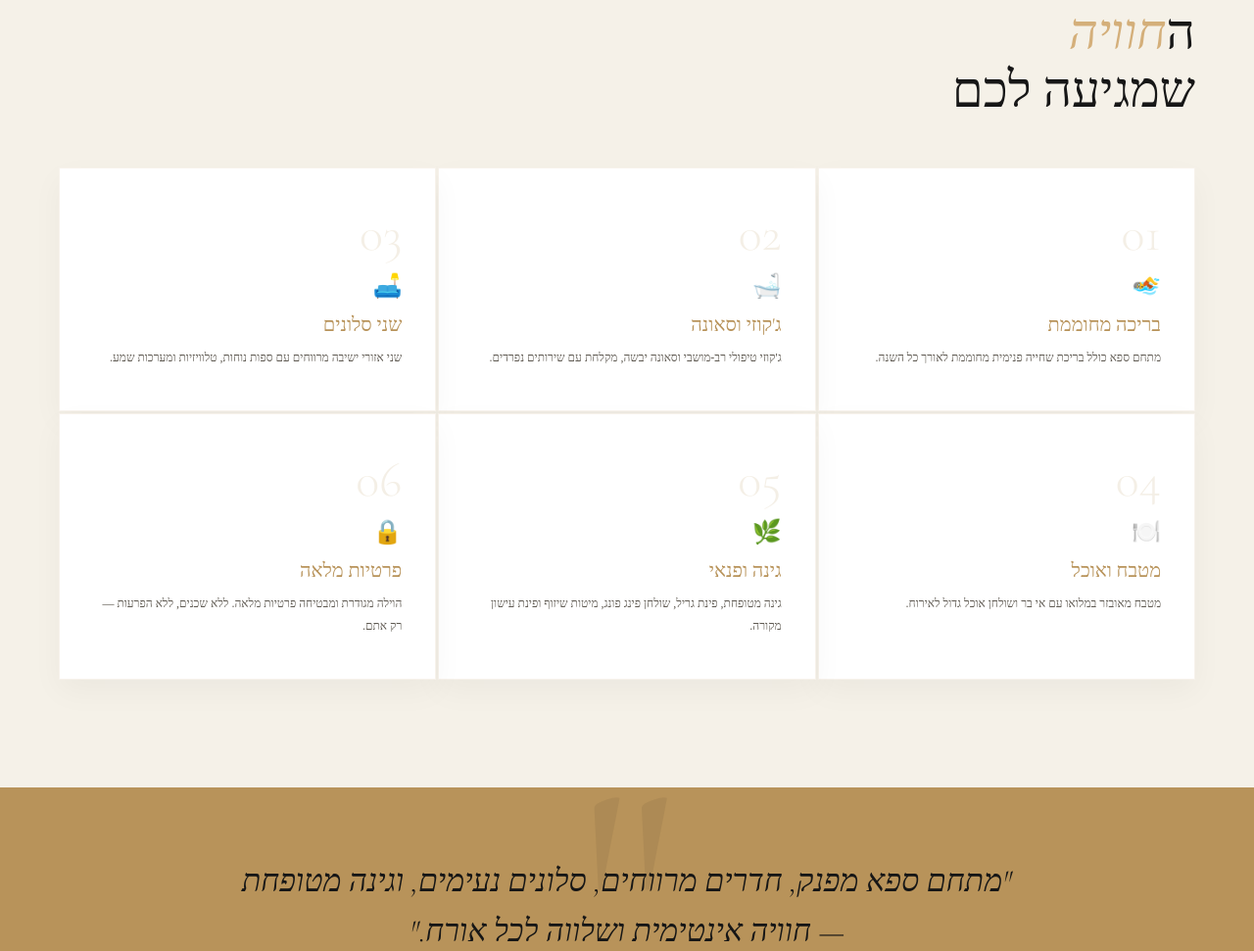
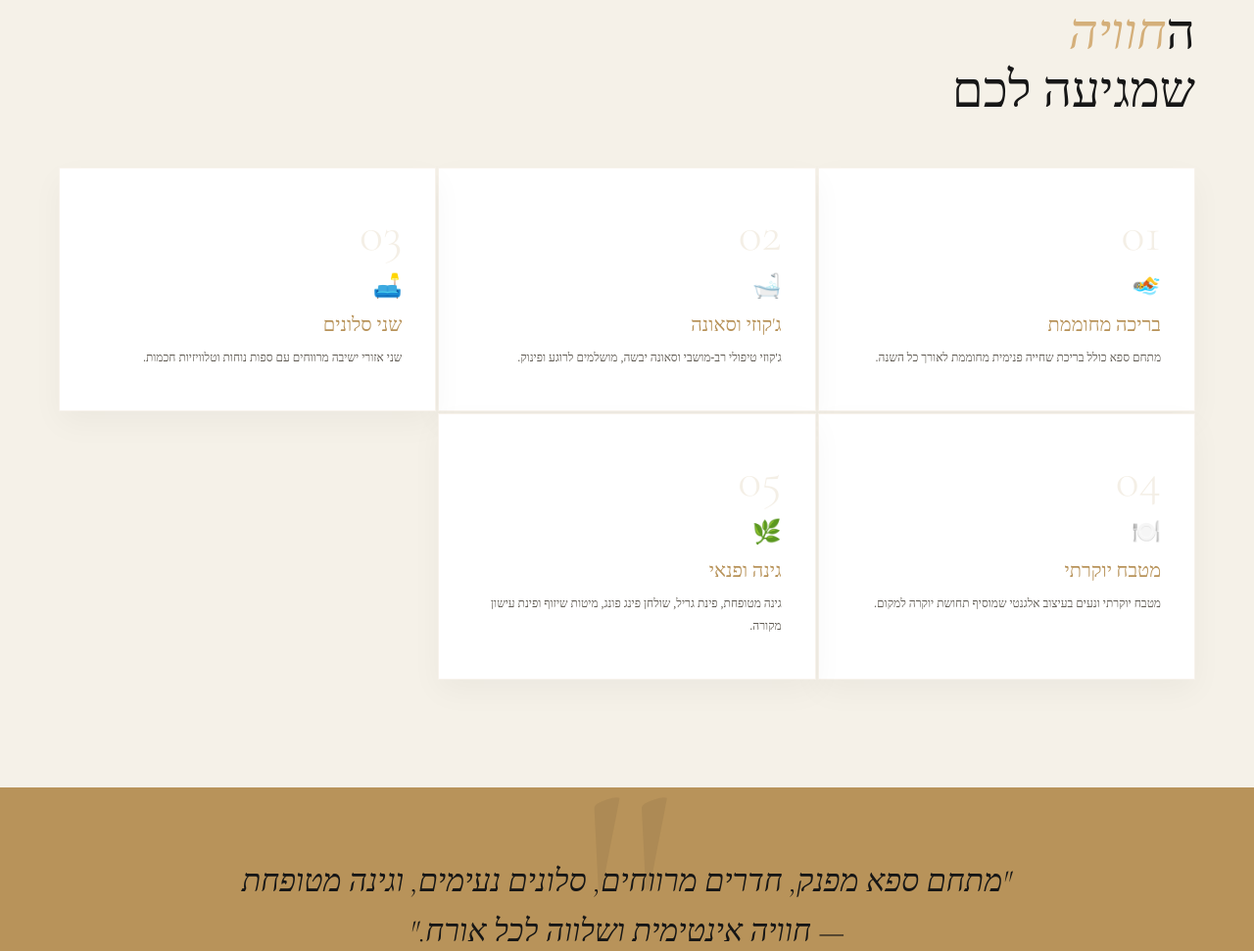
Before and after one commit to danielvillaandspa/Mona_Daniels_Vila, a plain HTML site: page index.html in a window 1280 px wide. Shown: the part 4853-5824 px from the top of the page at 98% size. Drawn offline with nearby package versions, Linux system fonts and the light colour scheme; a web font is replaced by a local one.

Commit message:
Update index.html

```diff
--- a/index.html
+++ b/index.html
@@ -52,7 +52,6 @@
       z-index:9990;
     }
 
-    /* LANG SWITCHER */
     .lsw{
       position:fixed;
       top:18px;
@@ -86,7 +85,6 @@
     }
     .lbtn:hover:not(.active){color:var(--gold2)}
 
-    /* WHATSAPP */
     .wa{
       position:fixed;
       bottom:22px;
@@ -116,7 +114,6 @@
     .wa svg{width:22px;height:22px;flex-shrink:0}
     .wa-t{font-size:11px;font-weight:500;white-space:nowrap}
 
-    /* NAV */
     nav{
       position:fixed;
       top:0;
@@ -197,7 +194,6 @@
     }
     .ncta::after{display:none !important}
 
-    /* HERO */
     .hero{
       min-height:100svh;
       position:relative;
@@ -312,14 +308,12 @@
       color:var(--gold2);
     }
 
-    /* DIVIDER */
     .dv{
       height:1px;
       background:linear-gradient(to right,transparent,var(--gold),transparent);
       opacity:.18;
     }
 
-    /* SECTION BASE */
     .sec{padding:110px 60px}
     .dark-sec{
       background:var(--bg-dark);
@@ -329,10 +323,7 @@
       background:var(--bg-light);
       color:var(--text-dark);
     }
-    .dk{background:var(--bg-dark)}
-    .md{background:var(--bg-light)}
 
-    /* SECTION LABEL */
     .sl{
       display:flex;
       align-items:center;
@@ -351,7 +342,6 @@
       flex-shrink:0;
     }
 
-    /* ABOUT */
     .ag{
       display:grid;
       grid-template-columns:1fr 1fr;
@@ -428,7 +418,6 @@
       color:var(--muted-light);
     }
 
-    /* LIGHT SECTIONS TITLES */
     .light-sec h2,
     .rooms-sec h2,
     .pool-sec h2,
@@ -441,7 +430,6 @@
       line-height:1.15;
     }
 
-    /* POOL SECTION */
     .pool-sec h2{
       color:var(--text-dark);
       margin-bottom:14px;
@@ -498,7 +486,6 @@
       text-transform:uppercase;
     }
 
-    /* ROOMS */
     .rooms-sec h2{
       color:var(--text-dark);
       margin-bottom:14px;
@@ -558,7 +545,6 @@
       text-transform:uppercase;
     }
 
-    /* GALLERY */
     .gal-head{
       display:flex;
       justify-content:space-between;
@@ -613,7 +599,6 @@
       text-transform:uppercase;
     }
 
-    /* FEATURES */
     .fh h2{
       color:var(--text-dark);
       margin-bottom:48px;
@@ -632,6 +617,10 @@
       transition:.4s;
       border:1px solid rgba(184,147,90,.12);
       box-shadow:0 12px 30px rgba(0,0,0,.04);
+      display:flex;
+      flex-direction:column;
+      justify-content:flex-start;
+      min-height:220px;
     }
     .fc::before{
       content:'';
@@ -680,7 +669,6 @@
       color:var(--muted-dark);
     }
 
-    /* QUOTE */
     .quote{
       background:var(--gold);
       color:#161616;
@@ -718,7 +706,6 @@
       color:rgba(22,22,22,.45);
     }
 
-    /* CONTACT */
     .cg{
       display:grid;
       grid-template-columns:1fr 1fr;
@@ -808,7 +795,6 @@
     }
     body.lang-en .cimga{left:-22px;right:auto}
 
-    /* SOCIAL */
     .socrow{
       display:flex;
       justify-content:center;
@@ -838,7 +824,6 @@
     .ig-l{font-size:0}
     .ig-l svg{width:18px;height:18px}
 
-    /* MAP */
     .mapsec{
       height:340px;
       background:var(--bg-light-2);
@@ -889,7 +874,6 @@
       white-space:nowrap;
     }
 
-    /* FOOTER */
     footer{
       display:flex;
       justify-content:space-between;
@@ -928,7 +912,6 @@
     }
     .flinks a:hover{color:var(--gold)}
 
-    /* LIGHTBOX */
     .lb{
       display:none;
       position:fixed;
@@ -985,7 +968,6 @@
       text-transform:uppercase;
     }
 
-    /* REVEAL */
     .rev{
       opacity:0;
       transform:translateY(30px);
@@ -1000,7 +982,6 @@
     .rd3{transition-delay:.3s}
     .rd4{transition-delay:.4s}
 
-    /* MOBILE */
     @media(max-width:960px){
       nav{padding:15px 18px}
       nav.sc{padding:11px 18px}
@@ -1039,14 +1020,12 @@
 
 <body>
 
-  <!-- LANG SWITCHER -->
   <div class="lsw">
     <button class="lbtn active" onclick="setLang('he')">עברית</button>
     <button class="lbtn" onclick="setLang('en')">EN</button>
     <button class="lbtn" onclick="setLang('ar')">عربي</button>
   </div>
 
-  <!-- WHATSAPP -->
   <a href="https://wa.me/972527070100" target="_blank" class="wa">
     <svg viewBox="0 0 32 32" fill="none">
       <circle cx="16" cy="16" r="16" fill="#25D366"/>
@@ -1055,7 +1034,6 @@
     <span class="wa-t" data-he="שלחו הודעה" data-en="Chat with us" data-ar="راسلونا">שלחו הודעה</span>
   </a>
 
-  <!-- NAV -->
   <nav id="nav">
     <a href="#" class="nl">
       <span class="nlm">Daniel's Villa</span>
@@ -1070,7 +1048,6 @@
     </ul>
   </nav>
 
-  <!-- HERO -->
   <section class="hero">
     <div class="hbg"></div>
     <div class="hslides" id="hs">
@@ -1082,7 +1059,7 @@
     <div class="hov"></div>
     <div class="hc">
       <div class="heye" data-he="ברוכים הבאים · עוספיה, הר הכרמל" data-en="Welcome · Isfiya, Mount Carmel" data-ar="أهلاً بكم · عسفيا، جبل الكرمل">ברוכים הבאים · עוספיה, הר הכרמל</div>
-      <h1 data-he="דניאל'ס<br><em>וילה וספא</em>" data-en="Daniel's<br><em>Villa &amp; Spa</em>" data-ar="<em>فيلا</em><br>دانيالز وسبا">דניאל'ס<br><em>וילה וספא</em></h1>
+      <h1 data-he="דניאל'ס<br><em>וילה וספא</em>" data-en="Daniel's<br><em>Villa &amp; Spa</em>" data-ar="<em>فيلا</em><br>دانيالز וسبا">דניאל'ס<br><em>וילה וספא</em></h1>
       <p class="hdesc" data-he="וילה מעוצבת ומרגיעה עם מתחם ספא מקורה, בריכה מחוממת, ג'קוזי וסאונה — חוויה בלתי נשכחת בלב עוספיה." data-en="A beautifully designed villa with an indoor spa complex, heated pool, jacuzzi and sauna — an unforgettable experience in the heart of Isfiya." data-ar="فيلا مصممة بشكل رائع مع مجمع سبا داخلي ومسبح مدفأ وجاكوزي وساونا — تجربة لا تُنسى في قلب عسفيا.">וילה מעוצבת ומרגיעה עם מתחם ספא מקורה, בריכה מחוממת, ג'קוזי וסאונה — חוויה בלתי נשכחת בלב עוספיה.</p>
       <div class="hbtns">
         <a href="#pool" class="bp" data-he="גלו את הספא" data-en="Explore the Spa" data-ar="استكشف السبا">גלו את הספא</a>
@@ -1093,7 +1070,6 @@
 
   <div class="dv"></div>
 
-  <!-- ABOUT -->
   <section class="sec dark-sec" id="about">
     <div class="ag">
       <div class="aleft rev">
@@ -1129,7 +1105,6 @@
 
   <div class="dv"></div>
 
-  <!-- POOL & SPA -->
   <section class="sec light-sec pool-sec" id="pool">
     <div class="sl rev" data-he="מתחם הבריכה והספא" data-en="Pool & Spa Complex" data-ar="مجمع المسبح والسبا">מתחם הבריכה והספא</div>
     <h2 class="rev rd1" data-he="<em>בריכה</em> מחוממת,<br>ג'קוזי וסאונה" data-en="<em>Heated Pool</em>,<br>Jacuzzi & Sauna" data-ar="<em>مسبح</em> مدفأ<br>وجاكوزي وساونا"><em>בריכה</em> מחוממת,<br>ג'קוזי וסאונה</h2>
@@ -1172,7 +1147,6 @@
 
   <div class="dv"></div>
 
-  <!-- ROOMS -->
   <section class="sec light-sec rooms-sec" id="rooms">
     <div class="sl rev" data-he="חדרי השינה" data-en="Bedrooms" data-ar="غرف النوم">חדרי השינה</div>
     <h2 class="rev rd1" data-he="<em>חדרים</em><br>מעוצבים בסגנון ייחודי" data-en="<em>Rooms</em><br>with Unique Character" data-ar="<em>غرف</em><br>بطابع فريد"><em>חדרים</em><br>מעוצבים בסגנון ייחודי</h2>
@@ -1204,7 +1178,6 @@
 
   <div class="dv"></div>
 
-  <!-- FULL GALLERY -->
   <section class="sec light-sec" id="gallery">
     <div class="gal-head rev">
       <div>
@@ -1242,7 +1215,6 @@
 
   <div class="dv"></div>
 
-  <!-- FEATURES -->
   <section class="sec light-sec" id="features">
     <div class="fh">
       <div class="sl rev" data-he="מה כלול" data-en="What's Included" data-ar="ما يشمله">מה כלול</div>
@@ -1261,21 +1233,21 @@
         <div class="fnum">02</div>
         <div class="ficon">🛁</div>
         <h3 data-he="ג'קוזי וסאונה" data-en="Jacuzzi & Sauna" data-ar="جاكوزي وساونا">ג'קוזי וסאונה</h3>
-        <p data-he="ג'קוזי טיפולי רב-מושבי וסאונה יבשה, מקלחת עם שירותים נפרדים." data-en="Multi-seat therapeutic jacuzzi and dry sauna with separate shower and restrooms." data-ar="جاكوزي علاجي متعدد المقاعد وساونا جافة مع دش منفصل ومراحيض.">ג'קוזי טיפולי רב-מושבי וסאונה יבשה, מקלחת עם שירותים נפרדים.</p>
+        <p data-he="ג'קוזי טיפולי רב-מושבי וסאונה יבשה, מושלמים לרוגע ופינוק." data-en="Therapeutic jacuzzi and dry sauna for relaxation and comfort." data-ar="جاكوزي علاجي وساونا مريحة لأجواء من الاسترخاء والراحة.">ג'קוזי טיפולי רב-מושבי וסאונה יבשה, מושלמים לרוגע ופינוק.</p>
       </div>
 
       <div class="fc rev rd2">
         <div class="fnum">03</div>
         <div class="ficon">🛋️</div>
         <h3 data-he="שני סלונים" data-en="Two Lounges" data-ar="صالونان">שני סלונים</h3>
-        <p data-he="שני אזורי ישיבה מרווחים עם ספות נוחות, טלוויזיות ומערכות שמע." data-en="Two spacious seating areas with comfortable sofas, TVs and sound systems." data-ar="منطقتا جلوس فسيحتان مع أرائك مريحة وتلفزيونات وأنظمة صوت.">שני אזורי ישיבה מרווחים עם ספות נוחות, טלוויזיות ומערכות שמע.</p>
+        <p data-he="שני אזורי ישיבה מרווחים עם ספות נוחות וטלוויזיות חכמות." data-en="Two spacious sitting areas with comfortable sofas and smart TVs." data-ar="صالونان واسعان مع جلسات مريحة وأجواء هادئة.">שני אזורי ישיבה מרווחים עם ספות נוחות וטלוויזיות חכמות.</p>
       </div>
 
       <div class="fc rev rd1">
         <div class="fnum">04</div>
         <div class="ficon">🍽️</div>
-        <h3 data-he="מטבח ואוכל" data-en="Kitchen & Dining" data-ar="مطبخ وطعام">מטבח ואוכל</h3>
-        <p data-he="מטבח מאובזר במלואו עם אי בר ושולחן אוכל גדול לאירוח." data-en="Fully equipped kitchen with bar island and large dining table for entertaining." data-ar="مطبخ مجهز بالكامل مع جزيرة بار وطاولة طعام كبيرة للاستضافة.">מטבח מאובזר במלואו עם אי בר ושולחן אוכל גדול לאירוח.</p>
+        <h3 data-he="מטבח יוקרתי" data-en="Luxury Kitchen" data-ar="مطبخ فخم">מטבח יוקרתי</h3>
+        <p data-he="מטבח יוקרתי ונעים בעיצוב אלגנטי שמוסיף תחושת יוקרה למקום." data-en="A luxurious kitchen with an elegant and welcoming design." data-ar="مطبخ فخم ومريح بتصميم أنيق يضيف لمسة راقية للمكان.">מטבח יוקרתי ונעים בעיצוב אלגנטי שמוסיף תחושת יוקרה למקום.</p>
       </div>
 
       <div class="fc rev rd2">
@@ -1284,23 +1256,14 @@
         <h3 data-he="גינה ופנאי" data-en="Garden & Leisure" data-ar="حديقة وترفيه">גינה ופנאי</h3>
         <p data-he="גינה מטופחת, פינת גריל, שולחן פינג פונג, מיטות שיזוף ופינת עישון מקורה." data-en="Manicured garden, BBQ corner, ping pong table, sun loungers and covered smoking area." data-ar="حديقة منسقة وركن شواء وطاولة بينج بونج وكراسي استرخاء ومنطقة تدخين مسقوفة.">גינה מטופחת, פינת גריל, שולחן פינג פונג, מיטות שיזוף ופינת עישון מקורה.</p>
       </div>
-
-      <div class="fc rev rd3">
-        <div class="fnum">06</div>
-        <div class="ficon">🔒</div>
-        <h3 data-he="פרטיות מלאה" data-en="Full Privacy" data-ar="خصوصية تامة">פרטיות מלאה</h3>
-        <p data-he="הוילה מגודרת ומבטיחה פרטיות מלאה. ללא שכנים, ללא הפרעות — רק אתם." data-en="The villa is fully fenced ensuring complete privacy. No neighbors, no interruptions — just you." data-ar="الفيلا مسوّرة بالكامل مما يضمن خصوصية تامة. لا جيران ولا انقطاعات — فقط أنتم.">הוילה מגודרת ומבטיחה פרטיות מלאה. ללא שכנים, ללא הפרעות — רק אתם.</p>
-      </div>
     </div>
   </section>
 
-  <!-- QUOTE -->
   <div class="quote rev">
     <blockquote data-he='"מתחם ספא מפנק, חדרים מרווחים, סלונים נעימים, וגינה מטופחת — חוויה אינטימית ושלווה לכל אורח."' data-en='"A luxurious spa complex, spacious rooms, comfortable lounges, and a manicured garden — an intimate and peaceful experience for every guest."' data-ar='"مجمع سبا فاخر وغرف فسيحة وصالونات مريحة وحديقة منسقة — تجربة حميمة وهادئة لكل ضيف."'>"מתחם ספא מפנק, חדרים מרווחים, סלונים נעימים, וגינה מטופחת — חוויה אינטימית ושלווה לכל אורח."</blockquote>
     <cite data-he="— דניאל'ס וילה וספא · עוספיה" data-en="— Daniel's Villa & Spa · Isfiya" data-ar="— فيلا دانيالز وسبا · عسفيا">— דניאל'ס וילה וספא · עוספיה</cite>
   </div>
 
-  <!-- CONTACT -->
   <section class="sec light-sec" id="contact">
     <div class="cg">
       <div class="cleft">
@@ -1350,7 +1313,6 @@
     </div>
   </section>
 
-  <!-- SOCIAL -->
   <div class="socrow">
     <a href="https://www.instagram.com/mona_daniels_villa?igsh=MXYxMXNpZ3Bvc252MQ==" target="_blank" class="socl ig-l" title="Instagram">
       <svg viewBox="0 0 24 24" fill="none">
@@ -1374,7 +1336,6 @@
     <a href="tel:+972527070100" class="socl" title="Call" style="color:var(--gold);border-color:rgba(184,147,90,.28)">📞</a>
   </div>
 
-  <!-- MAP -->
   <div class="mapsec">
     <iframe src="https://www.google.com/maps/embed?pb=!1m18!1m12!1m3!1d3349.5!2d35.0527!3d32.7308!2m3!1f0!2f0!3f0!3m2!1i1024!2i768!4f13.1!3m3!1m2!1s0x0%3A0x0!2zMzLCsDQzJzUwLjkiTiAzNcKwMDMnMDkuNyJF!5e0!3m2!1sen!2s!4v1" allowfullscreen="" loading="lazy"></iframe>
     <div class="mapov"></div>
@@ -1384,7 +1345,6 @@
     </div>
   </div>
 
-  <!-- FOOTER -->
   <footer>
     <div class="flogo">Daniel's Villa</div>
     <div class="fcopy">&copy; 2025 <span>Daniel's Villa &amp; Spa</span>.</div>
@@ -1397,7 +1357,6 @@
     </div>
   </footer>
 
-  <!-- LIGHTBOX -->
   <div class="lb" id="lb">
     <button class="lbx" onclick="closeLb()">✕</button>
     <button class="lbp" onclick="lbNav(-1)">‹</button>
@@ -1407,11 +1366,9 @@
   </div>
 
   <script>
-    // NAV SCROLL
     const nav = document.getElementById('nav');
     window.addEventListener('scroll', () => nav.classList.toggle('sc', scrollY > 60));
 
-    // HERO SLIDESHOW
     const slides = document.querySelectorAll('.hs');
     let si = 0;
     setInterval(() => {
@@ -1420,7 +1377,6 @@
       slides[si].classList.add('on');
     }, 5000);
 
-    // REVEAL
     const ro = new IntersectionObserver(entries => {
       entries.forEach(entry => {
         if (entry.isIntersecting) {
@@ -1432,7 +1388,6 @@
 
     document.querySelectorAll('.rev').forEach(el => ro.observe(el));
 
-    // LIGHTBOX
     const imgs = [
       'IMG_9049.jpeg','IMG_9044.jpeg','IMG_9045.jpeg','IMG_9043.jpeg',
       'IMG_9050.jpeg','IMG_9051.jpeg','IMG_9047.jpeg','IMG_9053.jpeg',
@@ -1469,7 +1424,6 @@
       if (e.key === 'ArrowRight') lbNav(1);
     });
 
-    // LANGUAGE
     function setLang(lang){
       const d = { he:'rtl', en:'ltr', ar:'rtl' };
       const f = {
```
